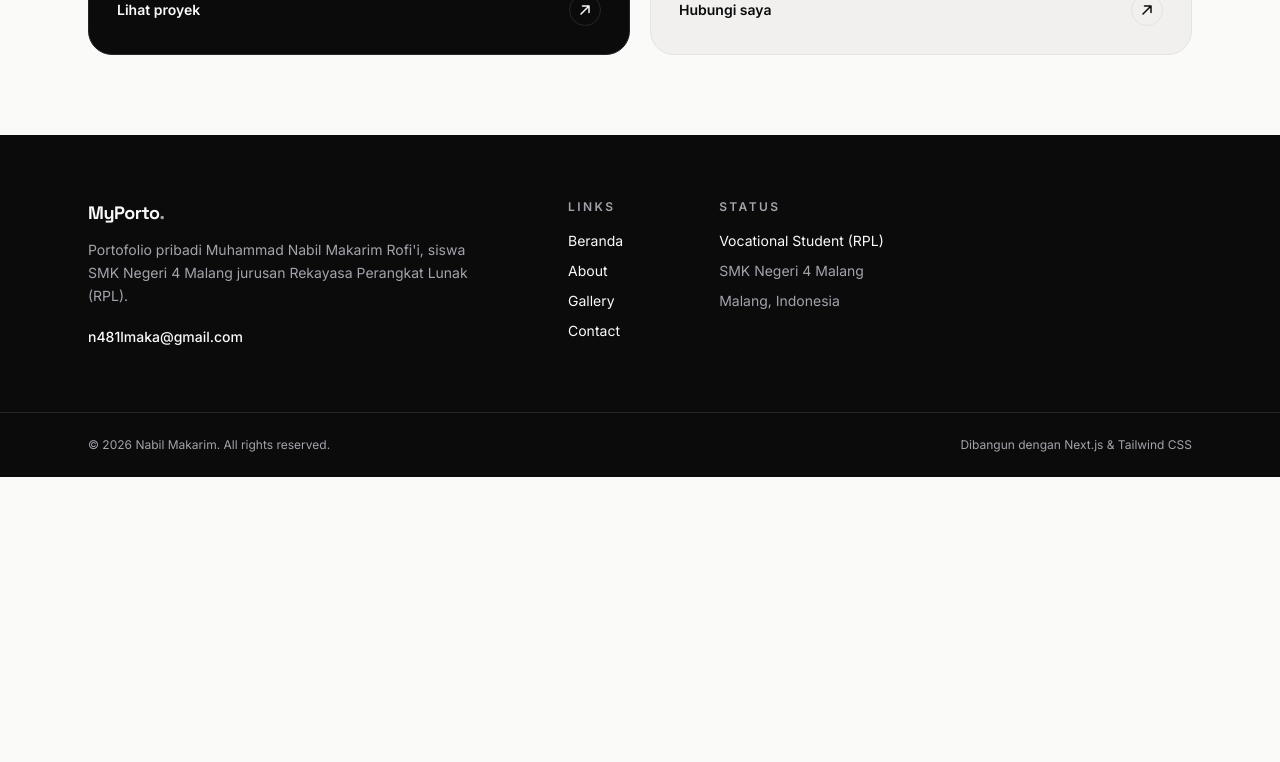
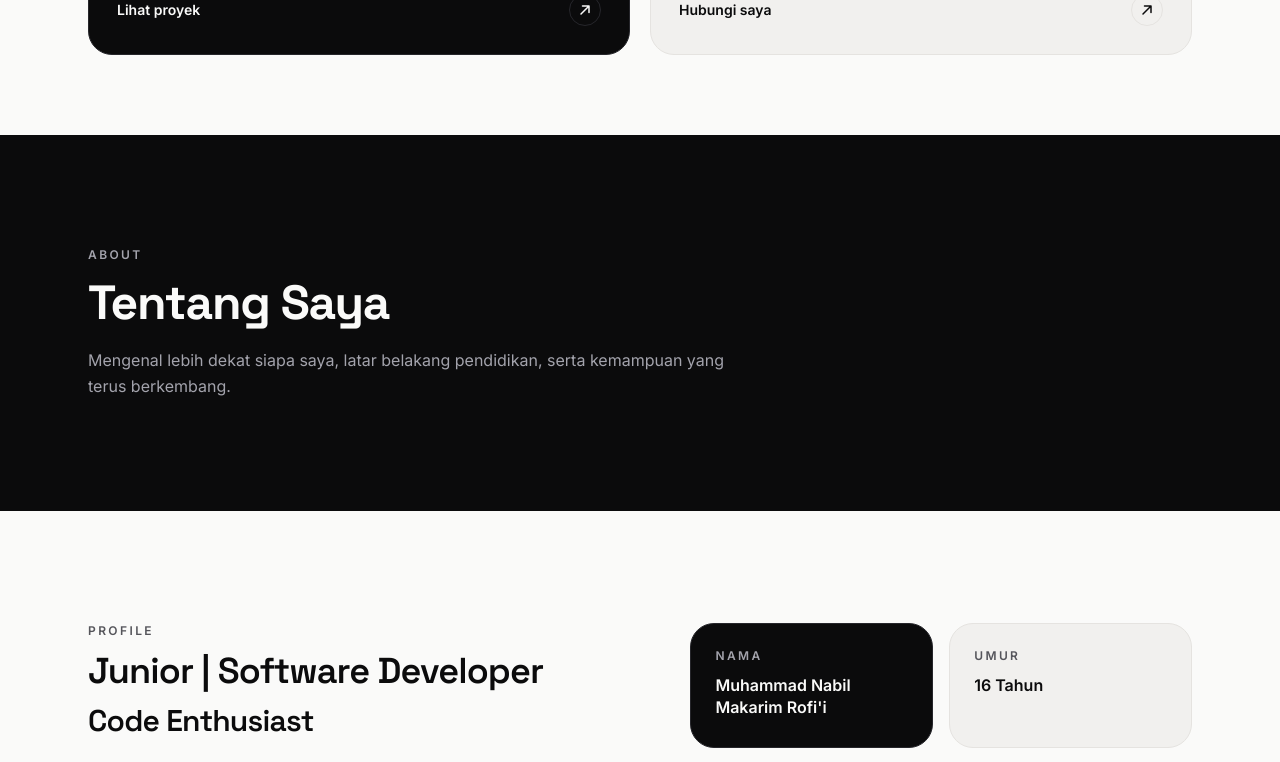
Before and after one commit to nbl-mkr/portfolio-next, a Next.js app: page / in a window 1280 px wide. Shown: the part 1500-2262 px from the top of the page. Before the commit the page ends 1977 px from the top, so only its background shows below. Built offline with nearby package versions, Linux system fonts and the light colour scheme.

Commit message:
update home page

```diff
--- a/src/app/page.tsx
+++ b/src/app/page.tsx
@@ -1,6 +1,12 @@
 import type { Metadata } from "next";
 import HeroSection from "@/components/home/HeroSection";
 import HighlightCards from "@/components/home/HighlightCards";
+import PageHeader from "@/components/layout/PageHeader";
+import IdentitySection from "@/components/about/IdentitySection";
+import SkillsSection from "@/components/about/SkillsSection";
+import JourneySection from "@/components/about/JourneySection";
+import GallerySection from "@/components/gallery/GallerySection";
+import ContactSection from "@/components/contact/ContactSection";
 
 export const metadata: Metadata = {
   title: "Beranda",
@@ -13,6 +19,29 @@ export default function HomePage() {
     <>
       <HeroSection />
       <HighlightCards />
+      <PageHeader
+        id="about"
+        label="About"
+        title="Tentang Saya"
+        description="Mengenal lebih dekat siapa saya, latar belakang pendidikan, serta kemampuan yang terus berkembang."
+      />
+      <IdentitySection />
+      <SkillsSection />
+      <JourneySection />
+      <PageHeader
+        id="gallery"
+        label="Gallery"
+        title="Karya & Jejak"
+        description="Proyek yang pernah dibangun, prestasi yang diraih, serta kegiatan yang diikuti sepanjang perjalanan belajar."
+      />
+      <GallerySection />
+      <PageHeader
+        id="contact"
+        label="Contact"
+        title="Hubungi Saya"
+        description="Satu pesan kecil bisa menjadi awal kolaborasi besar. Jangan ragu untuk menyapa."
+      />
+      <ContactSection />
     </>
   );
 }
```
